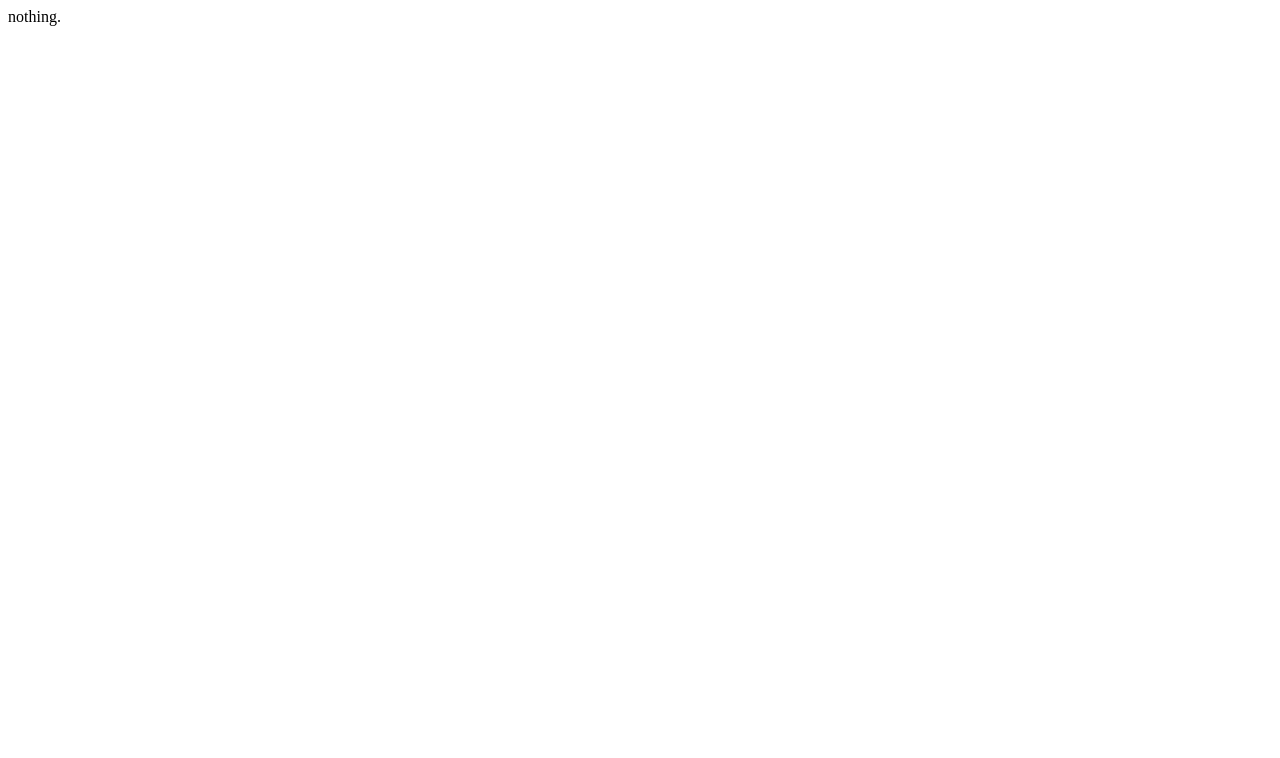
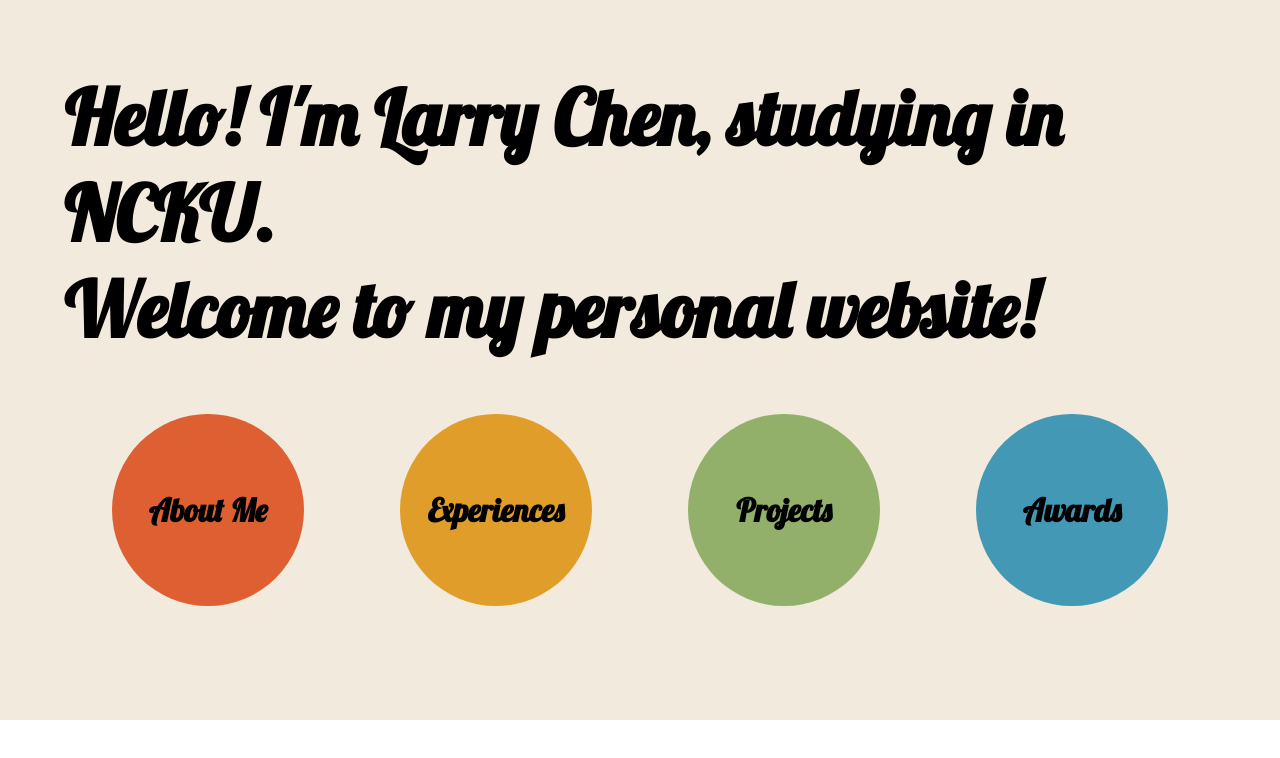
Before and after one commit to larrychen20011120/larrychen20011120.github.io, a plain HTML site: page index.html in a window 1280 px wide. Drawn offline with Linux system fonts and the light colour scheme.

Commit message:
add the menu page

```diff
--- /dev/null
+++ b/MyCss/main.css
@@ -0,0 +1,77 @@
+/* Topic and introduce -> main font (Courgette) -> class: topic
+*/
+.topic{
+    font-family: 'Lobster', cursive;
+}
+
+/* backgroud setting */
+body{
+    margin: 0px;
+    padding: 0px;
+}
+
+#menu{
+    width: 100%;
+    height: 90vh;
+    background-color: #f2eadd;
+    margin: 0px;
+    padding: 0px;
+    display: flex;
+    justify-content: center;
+    align-items: center;
+    flex-direction: column;
+}
+
+#typing_area{
+    width: 90%;
+    height: 55%;
+    justify-content: flex-start;
+    align-items: center;
+}
+
+#switch_area{
+    width: 90%;
+    height: 40%;
+    display: flex;
+    justify-content: space-around;
+}
+
+.switch_box:nth-child(1){
+    background-color: #dd5f32;
+}
+.switch_box:nth-child(2){
+    background-color: #e19d29;
+}
+.switch_box:nth-child(3){
+    background-color: #92b06a;
+}
+.switch_box:nth-child(4){
+    background-color: #4298b5;
+}
+
+.switch_box{
+    display: inline;
+    width: 15vw;
+    height: 15vw;
+    margin: 0vw 1.5vw;
+    border-radius: 50%;
+    display: flex;
+    justify-content: center;
+    align-items: center;
+    font-size: xx-large;
+    font-family: 'Lobster', cursive;
+    font-weight: bold;
+}
+
+.switch_box:hover{
+    cursor: pointer;
+    opacity: 80%;
+}
+
+#typing{
+    font-size: 480%;
+    font-weight: bold;
+    font-family: 'Lobster', cursive;
+    display: flex;
+    justify-content: flex-start;
+}
--- a/index.html
+++ b/index.html
@@ -1,13 +1,64 @@
-<html lang = "zh">
+<!DOCTYPE html>
+<html lang = "en">
 <head>
+    <meta charset = "UTF-8">
+    <title>Larry's Website</title>
 
-    <meta charset = "UTF-8">
-    <title>nothing</title>
+    <!-- import the link of font-family (Courgette)  -->
+    <link rel="preconnect" href="https://fonts.googleapis.com">
+    <link rel="preconnect" href="https://fonts.gstatic.com" crossorigin>
+    <link href="https://fonts.googleapis.com/css2?family=Lobster&display=swap" rel="stylesheet">
+
+    <link href="MyCss/main.css" rel="stylesheet">
+
 
 </head>
 
 <body>
-nothing.
+
+    <div id= "menu">
+        <div id= "typing_area">
+            <h1 id= "typing"></h1>
+        </div>
+        <div id= "switch_area">
+            <div class= "switch_box"><p>About Me</p></div>
+            <div class= "switch_box"><p>Experiences</p></div>
+            <div class= "switch_box"><p>Projects</p></div>
+            <div class= "switch_box"><p>Awards</p></div>
+        </div>
+    </div>
+
+
+
+    <script>
+        const welcomeLine = "Hello! I'm Larry Chen, studying in NCKU.\nWelcome to my personal website!";
+        const tag = document.getElementById("typing");
+        let index = 0;
+
+
+        function typing(){
+            if (index < welcomeLine.length){
+                tag.innerHTML += welcomeLine.charAt(index);
+                index++;
+                if (welcomeLine.charAt(index) === ' '){
+                    // The next is whitespace. Quickly pass it!
+                    setTimeout(typing.bind(this), 10);
+                }else if (welcomeLine.charAt(index) === '\n'){
+                    // The next is to end line
+                    tag.innerHTML += "<br>";
+                    index++;
+                    setTimeout(typing.bind(this), 20);
+                }else{
+                    setTimeout(typing.bind(this), 60);
+                }
+            }
+        }
+
+        typing();
+
+    </script>
+
+
 </body>
 
 </html>
```
Also changed, not shown: Image/me.jpg (added).
